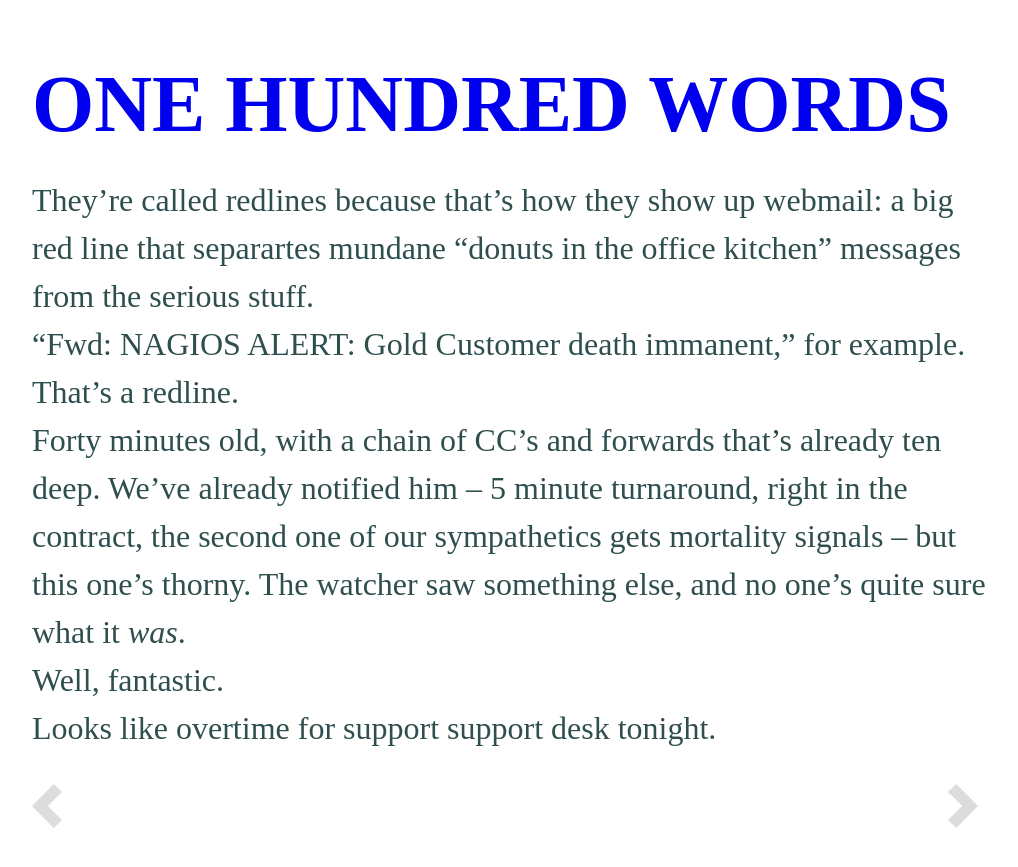
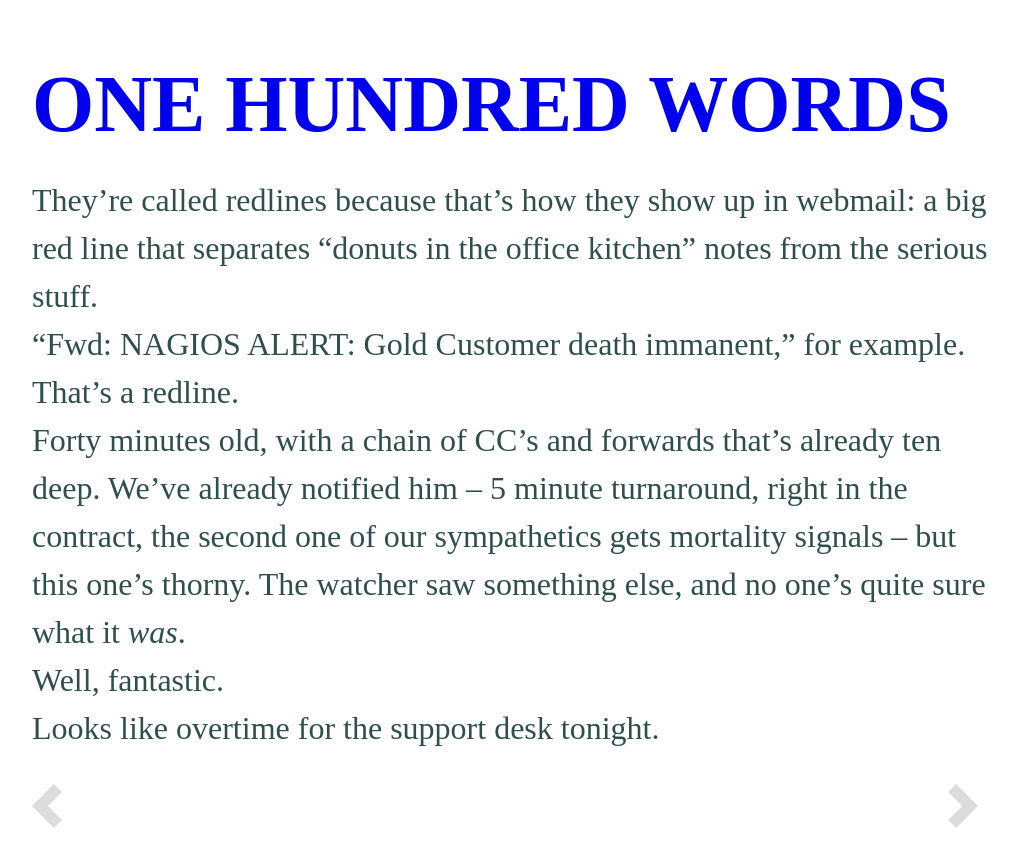
Before and after one commit to eaton/onehundredwords, a Jekyll site: the page built from 00/_posts/0000-01-01-redline-one.md, in a window 1280 px wide. Shown: the top 867 px of the page, without its empty margins (32-1050 px from the left). Built offline with Jekyll 4.4.1, drawn with Linux system fonts in a browser that asks for light colours.

Commit message:
Update 0000-01-01-redline-one.md

```diff
--- a/00/_posts/0000-01-01-redline-one.md
+++ b/00/_posts/0000-01-01-redline-one.md
@@ -5,7 +5,7 @@ when: 2013-11-29 00:07:15
 where: 47.6559,122.3031
 layout: words
 ---
-They're called redlines because that's how they show up webmail: a big red line that separartes mundane "donuts in the office kitchen" messages from the serious stuff.
+They're called redlines because that's how they show up in webmail: a big red line that separates "donuts in the office kitchen" notes from the serious stuff.
 
 "Fwd: NAGIOS ALERT: Gold Customer death immanent," for example. That's a redline.
 
@@ -13,4 +13,4 @@ Forty minutes old, with a chain of CC's and forwards that's already ten deep. We
 
 Well, fantastic.
 
-Looks like overtime for support support desk tonight.
+Looks like overtime for the support desk tonight.
```
